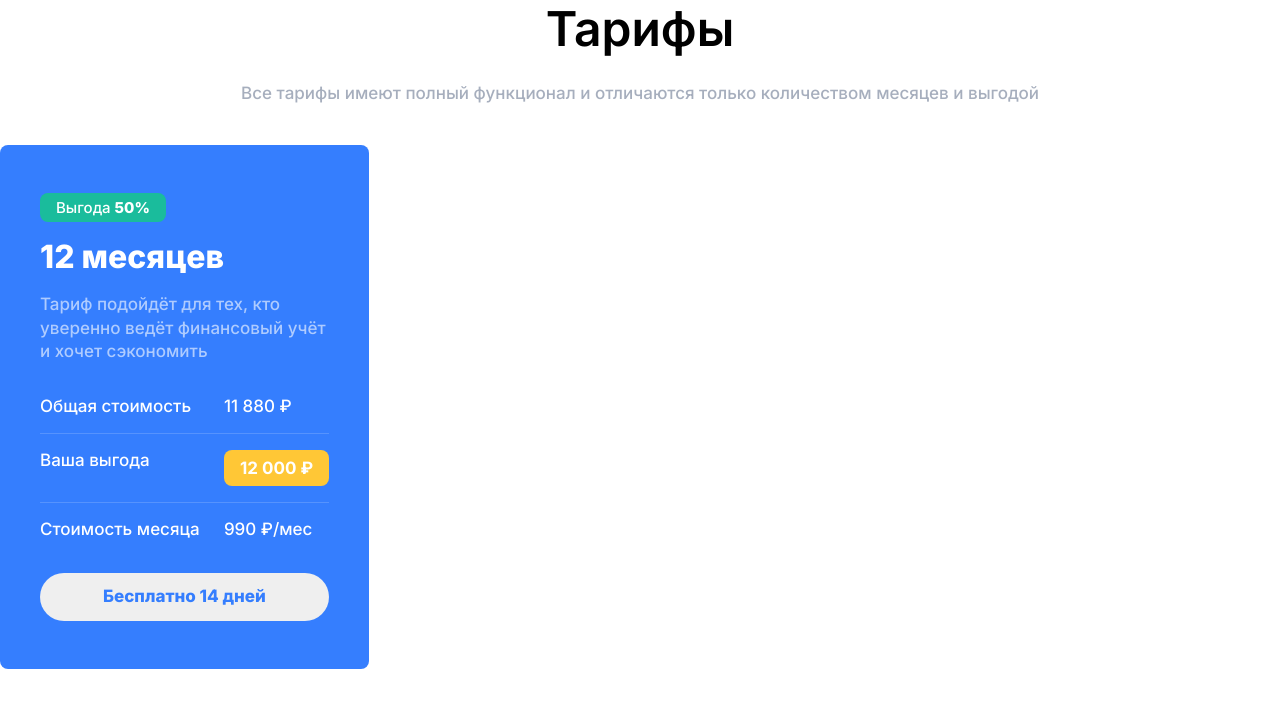
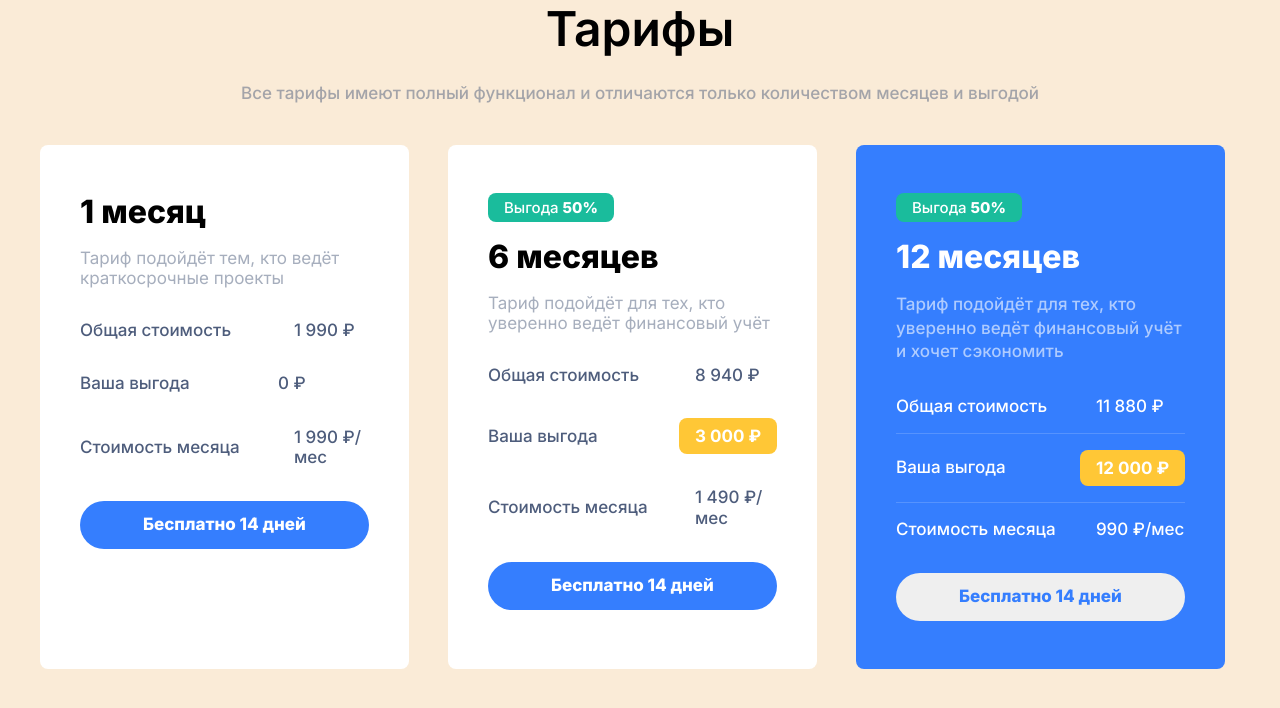
Before and after one commit to nicktyranov/HTML-CSS-COURSE-2, a plain HTML site: page 3-Finio/index.html in a window 1280 px wide. Drawn offline with Linux system fonts and the light colour scheme.

Commit message:
10/18/2023 предварительная версия (-выравнивание)

```diff
--- a/3-Finio/index.html
+++ b/3-Finio/index.html
@@ -11,14 +11,54 @@
     />
     <link rel="stylesheet" href="./styles/style.css" />
     <title>Тарифы</title>
+  </head>
+  <body>
     <h2 class="prices-h2">Тарифы</h2>
     <p class="prices-p">
       Все тарифы имеют полный функционал и отличаются только количеством месяцев
       и выгодой
     </p>
     <div class="price__wrapper">
-      <div class="price price-1"></div>
-      <div class="price price-2"></div>
+      <div class="price price-1">
+        <div class="price-discount-value hidden-element">
+          Выгода <span>50%</span>
+        </div>
+        <p class="price-duration-black">1 месяц</p>
+        <p class="price-for-who-items-1-2">
+          Тариф подойдёт тем, кто ведёт краткосрочные проекты
+        </p>
+        <div class="price-bullet-wrapper">
+          <div class="price-bullet-black">Общая стоимость</div>
+          <div class="price-bullet-black price-bullet-right">1 990 ₽</div>
+          <div class="price-bullet-hr"></div>
+          <div class="price-bullet-black">Ваша выгода</div>
+          <div class="price-bullet-black">0 ₽</div>
+          <div class="price-bullet-hr"></div>
+          <div class="price-bullet-black">Стоимость месяца</div>
+          <div class="price-bullet-black price-bullet-right">1 990 ₽/мес</div>
+        </div>
+        <button class="price-button-blue">Бесплатно 14 дней</button>
+      </div>
+
+      <div class="price price-2">
+        <div class="price-discount-value">Выгода <span>50%</span></div>
+        <p class="price-duration-black">6 месяцев</p>
+        <p class="price-for-who-items-1-2">
+          Тариф подойдёт для тех, кто уверенно ведёт финансовый учёт
+        </p>
+        <div class="price-bullet-wrapper">
+          <div class="price-bullet-black">Общая стоимость</div>
+          <div class="price-bullet-black price-bullet-right">8 940 ₽</div>
+          <div class="price-bullet-hr"></div>
+          <div class="price-bullet-black">Ваша выгода</div>
+          <div class="price-bullet span"><span>3 000 ₽</span></div>
+          <div class="price-bullet-hr"></div>
+          <div class="price-bullet-black">Стоимость месяца</div>
+          <div class="price-bullet-black price-bullet-right">1 490 ₽/мес</div>
+        </div>
+        <button class="price-button-blue">Бесплатно 14 дней</button>
+      </div>
+
       <div class="price price-3">
         <div class="price-discount-value">Выгода <span>50%</span></div>
         <p class="price-duration">12 месяцев</p>
@@ -28,17 +68,16 @@
         </p>
         <div class="price-bullet-wrapper">
           <div class="price-bullet">Общая стоимость</div>
-          <div class="price-bullet">11 880 ₽</div>
+          <div class="price-bullet price-bullet-right">11 880 ₽</div>
           <div class="price-bullet-hr"></div>
           <div class="price-bullet">Ваша выгода</div>
           <div class="price-bullet"><span>12 000 ₽</span></div>
           <div class="price-bullet-hr"></div>
           <div class="price-bullet">Стоимость месяца</div>
-          <div class="price-bullet">990 ₽/мес</div>
+          <div class="price-bullet price-bullet-right">990 ₽/мес</div>
         </div>
         <button class="price-button">Бесплатно 14 дней</button>
       </div>
     </div>
-  </head>
-  <body></body>
+  </body>
 </html>
--- a/3-Finio/styles/style.css
+++ b/3-Finio/styles/style.css
@@ -2,9 +2,11 @@
   --color-h2: #000;
   --color-text: rgba(78, 93, 124, 0.5);
   --color-text-white: #fff;
+  --color-text-prices: #4e5d7c;
 
   --color-bg-blue: #357efe;
   --color-br-orange: #ffc736;
+  --color-br-white: #ffffff;
   --color-bg-discount: #1abc9c;
 
   --border-8: 8px;
@@ -21,6 +23,9 @@ html {
   -moz-osx-font-smoothing: grayscale;
   text-rendering: optimizeLegibility;
   font-family: "Inter", sans-serif;
+}
+body {
+  background-color: antiquewhite;
 }
 
 .prices-h2 {
@@ -43,14 +48,28 @@ html {
   margin-bottom: 40px;
 }
 
+.price__wrapper {
+  width: 100%;
+  display: grid;
+  /* grid-auto-flow: column; */
+  grid-template-columns: 1fr 1fr 1fr;
+  /* grid-template-columns: 369px 369px 369px; */
+  /* grid-template-columns: repeat(auto-fill, minmax(250px, 1fr)); */
+  gap: 24px;
+  margin: 0 auto;
+  max-width: 1200px;
+}
+
 .price {
   border-radius: var(--border-8);
   max-width: 369px;
+  background-color: var(--color-br-white);
+  color: var(--color-text-prices);
+  padding: 48px 40px;
 }
 
 .price-3 {
   background-color: var(--color-bg-blue);
-  padding: 48px 40px;
 }
 
 .price-discount-value {
@@ -68,6 +87,19 @@ html {
 
 .price-discount-value span {
   font-weight: 800;
+}
+
+.hidden-element {
+  display: none;
+}
+
+.price-duration-black {
+  color: var(--color-h2);
+  font-size: 32px;
+  font-style: normal;
+  font-weight: 800;
+  line-height: 120%;
+  margin-bottom: 16px;
 }
 
 .price-duration {
@@ -88,15 +120,31 @@ html {
   margin-bottom: 32px;
 }
 
+.price-for-who-items-1-2 {
+  color: rgba(78, 93, 124, 0.5);
+  font-size: 17px;
+  margin-bottom: 32px;
+}
+
 .price-bullet-wrapper {
   display: grid;
   gap: 16px;
   grid-template-columns: 2fr 1fr;
   margin-bottom: 34px;
+  align-items: center;
 }
 
 .price-bullet {
   color: var(--color-text-white);
+  font-size: 17px;
+  font-style: normal;
+  font-weight: 500;
+  line-height: 120%;
+  text-align: left;
+}
+
+.price-bullet-black {
+  color: var(--color-text-prices);
   font-size: 17px;
   font-style: normal;
   font-weight: 500;
@@ -113,6 +161,10 @@ html {
   justify-self: left;
   max-height: 36px;
   white-space: nowrap;
+}
+
+.price-bullet-right {
+  padding-left: 16px;
 }
 
 .price-bullet-hr {
@@ -134,3 +186,16 @@ html {
   border-radius: var(--border-67);
   border: none;
 }
+
+.price-button-blue {
+  color: var(--color-text-white);
+  font-family: Inter;
+  font-size: 17px;
+  font-style: normal;
+  font-weight: 800;
+  line-height: 140%;
+  padding: 12px 63px;
+  border-radius: var(--border-67);
+  border: none;
+  background-color: var(--color-bg-blue);
+}
```
